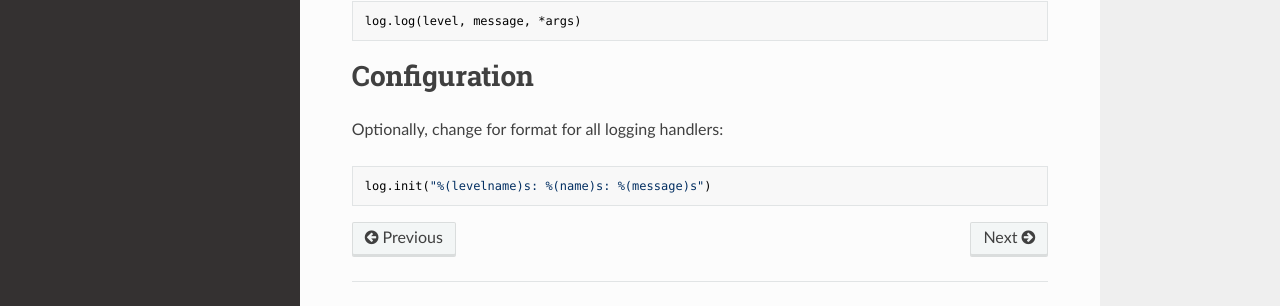
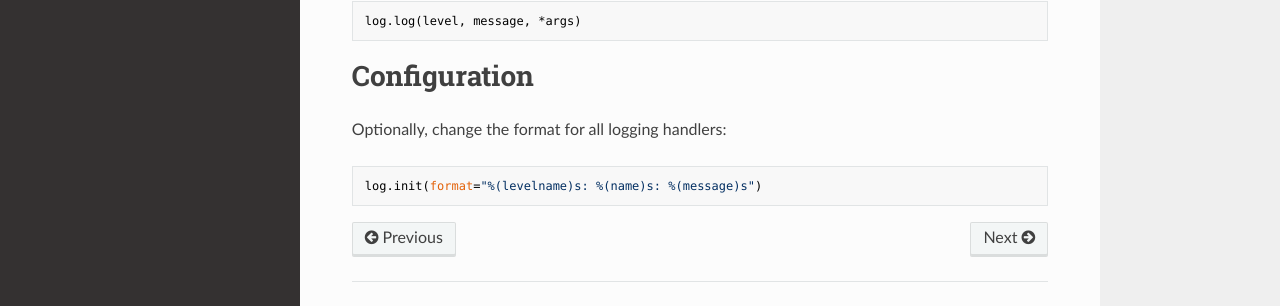
Before and after one commit to jacebrowning/minilog, an MkDocs documentation site: the page built from docs/api.md, in a window 1280 px wide. Shown: the part 520-826 px from the top of the page. Built offline with MkDocs 1.6.1, drawn with Linux system fonts in a browser that asks for light colours; nearby versions of some CDN libraries; old or Windows-style settings are respelled for this version of MkDocs.

Commit message:
Forward init to basicConfig
Closes #6

````diff
--- a/docs/api.md
+++ b/docs/api.md
@@ -26,8 +26,8 @@ log.log(level, message, *args)
 
 # Configuration
 
-Optionally, change for format for all logging handlers:
+Optionally, change the format for all logging handlers:
 
 ```python
-log.init("%(levelname)s: %(name)s: %(message)s")
+log.init(format="%(levelname)s: %(name)s: %(message)s")
 ```
````
Also changed, not shown: 3 other files.
